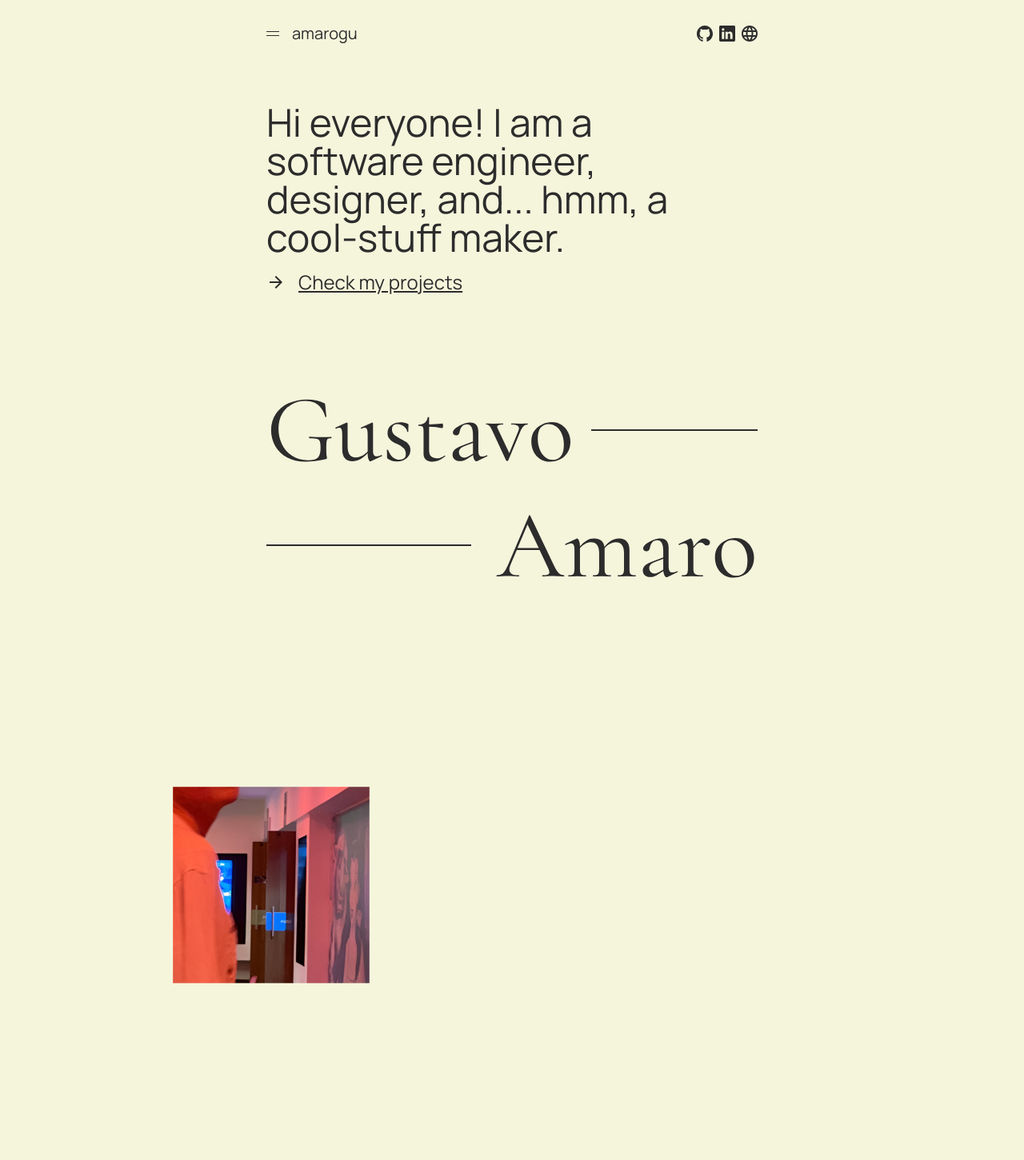
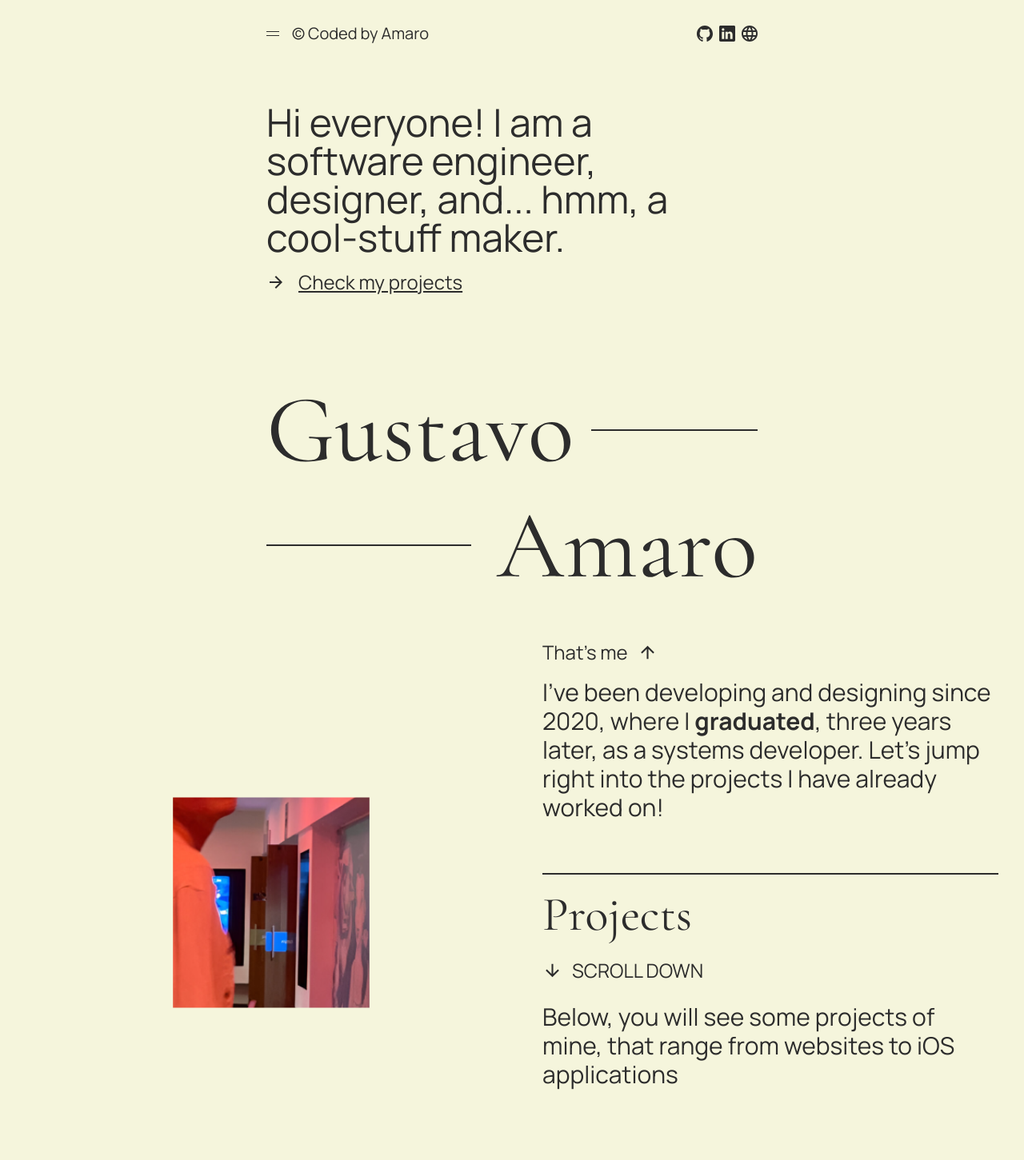
Before and after one commit to amarogu/mek, a Next.js app: page / in a window 1280 px wide. Shown: the top 1451 px of the page at 80% size. Built offline with nearby package versions, Linux system fonts and the light colour scheme.

Commit message:
Refactor About and Hero components

```diff
--- a/src/app/About.tsx
+++ b/src/app/About.tsx
@@ -6,8 +6,12 @@ import { useRef } from 'react';
 import gsap from 'gsap';
 import { useGSAP } from '@gsap/react';
 import { ScrollTrigger } from 'gsap/ScrollTrigger';
+import ProjectsIntro from './ProjectsIntro';
+import { useMediaQuery } from 'react-responsive';
 
 export default function About() {
+
+    const isLgScreen = useMediaQuery({minWidth: 768});
 
     const ref = useRef<HTMLImageElement>(null);
 
@@ -25,8 +29,9 @@ export default function About() {
     }, [])
 
     return (
-        <section className='flex flex-col justify-center gap-8 pb-24 px-8'>
-            <Image ref={ref} src={GustavoAmaro} style={{clipPath: 'inset(30%)'}} alt="Gustavo Amaro" />
+        <section className='flex flex-col container mx-auto md:flex-row justify-center gap-8 pb-24 px-8'>
+            <Image ref={ref} src={GustavoAmaro} className={`md:object-cover md:basis-1/2`} style={{clipPath: 'inset(30%)'}} alt="Gustavo Amaro" />
+            <div>
                 <div className='flex flex-col gap-4'>
                     <div className='flex text-2xl gap-3'>
                         <p>That&apos;s me</p>
@@ -36,6 +41,8 @@ export default function About() {
                         I&apos;ve been developing and designing since 2020, where I <span className='font-bold'>graduated</span>, three years later, as a systems developer. Let&apos;s jump right into the projects I have already worked on!
                     </p>
                 </div>
+                <ProjectsIntro />
+            </div>
         </section>
     )
 }
--- a/src/app/Hero.tsx
+++ b/src/app/Hero.tsx
@@ -1,4 +1,5 @@
-import { useRef } from 'react';
+'use client';
+import { useRef, useEffect, useState } from 'react';
 import ArrowForward from '../../public/arrow_forward.svg';
 import GustavoAmaro from '../../public/gustavo_amaro.svg';
 import Image from 'next/image';
@@ -10,8 +11,15 @@ import GustavoAmaroDesktop from '../../public/gustavo_amaro_desktop.svg';
 
 export default function Hero() {
 
-    const isHighEnough = useMediaQuery({minHeight: 600});
-    const isMediumScreen = useMediaQuery({minWidth: 640});
+    const [isHighEnoughState, setIsHighEnough] = useState(false);
+    const [isMediumScreenState, setIsMediumScreen] = useState(false);
+    const isHighEnough = useMediaQuery({query: '(min-height: 600px)'});
+    const isMediumScreen = useMediaQuery({query: '(min-width: 768px)'});
+
+    useEffect(() => {
+        setIsHighEnough(isHighEnough);
+        setIsMediumScreen(isMediumScreen);
+    }, [isHighEnough, isMediumScreen]);
 
     const sub = useRef<HTMLDivElement>(null);
     const amaro = useRef<HTMLImageElement>(null);
@@ -34,7 +42,7 @@ export default function Hero() {
     return (
         <section id="hero" className="flex min-h-[600px] flex-col gap-24 h-[calc(100svh-84px)] items-start justify-center px-8">
             <div className='flex flex-col gap-4 mx-auto'>
-                <h1 className={`${isHighEnough ? "text-5xl" : "text-3xl"} sm:max-w-[614px]`}>
+                <h1 className={`${isHighEnoughState ? "text-5xl" : "text-3xl"} sm:max-w-[614px]`}>
                     {
                     [
                         "H", "i", " ", "e", "v", "e", "r", "y", "o", "n", "e", "!", " ",
@@ -51,12 +59,12 @@ export default function Hero() {
                 </h1>
                 <div ref={sub} style={{transform: 'translateX(-100px)', opacity: 0}} className='flex gap-4'>
                     <Image src={ArrowForward} alt="Arrow Forward" />
-                    <p className={`underline ${isHighEnough ? "text-2xl" : "text-xl"}`}>Check my projects</p>
+                    <p className={`underline ${isHighEnoughState ? "text-2xl" : "text-xl"}`}>Check my projects</p>
                 </div>
             </div>
             <div className='relative sm:max-w-[614px] sm:mx-auto'>
                 <div ref={amaro} style={{transform: 'translateX(0%)'}} className='h-full w-full absolute top-0 left-0 bg-bg-100'></div>
-                {isMediumScreen ? <Image src={GustavoAmaroDesktop} alt="Gustavo Amaro" /> : <Image src={GustavoAmaro} alt="Gustavo Amaro" />}
+                {isMediumScreenState ? <Image src={GustavoAmaroDesktop} alt="Gustavo Amaro" /> : <Image src={GustavoAmaro} alt="Gustavo Amaro" />}
             </div>
         </section>
     )
--- a/src/app/Nav.tsx
+++ b/src/app/Nav.tsx
@@ -82,7 +82,7 @@ export default function Nav() {
             <animated.span style={{...topBar}} className="w-4 h-[1px] absolute inline-block bg-text-200"></animated.span>
             <animated.span style={{...bottomBar}} className="w-4 h-[1px] absolute inline-block bg-text-200"></animated.span>
             </div>
-            <p className="text-xl">amarogu</p>
+            <p className="text-xl">&#169; Coded by Amaro </p>
         </div>
         <div className="flex gap-2">
             <Image src={GitHub} alt="GitHub" width={20} height={20} />
--- a/src/app/ProjectsIntro.tsx
+++ b/src/app/ProjectsIntro.tsx
@@ -6,7 +6,7 @@ const cormorantGaramond = Cormorant_Garamond({weight: '400', subsets: ['latin']}
 
 export default function ProjectsIntro() {
     return (
-        <section className="px-8 pb-24 flex flex-col justify-center">
+        <section className="pt-16 pb-24 flex flex-col justify-center">
             <div className='border-t-2 border-text-200 pt-5 flex flex-col gap-6'>
                 <h2 className={`text-6xl ${cormorantGaramond.className}`}>Projects</h2>
                 <div className="flex gap-3">
--- a/src/app/page.tsx
+++ b/src/app/page.tsx
@@ -34,7 +34,6 @@ export default function Home() {
       <main className="relative -z-20 overflow-x-hidden">
         <Hero />
         <About />
-        <ProjectsIntro />
       </main>
     </>
   );
```
Lines whose indentation alone changed are shown as unchanged.
